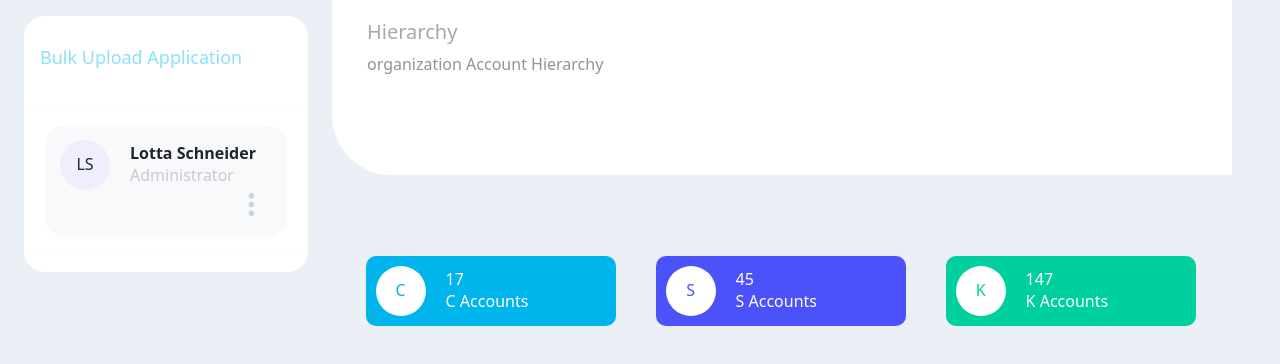
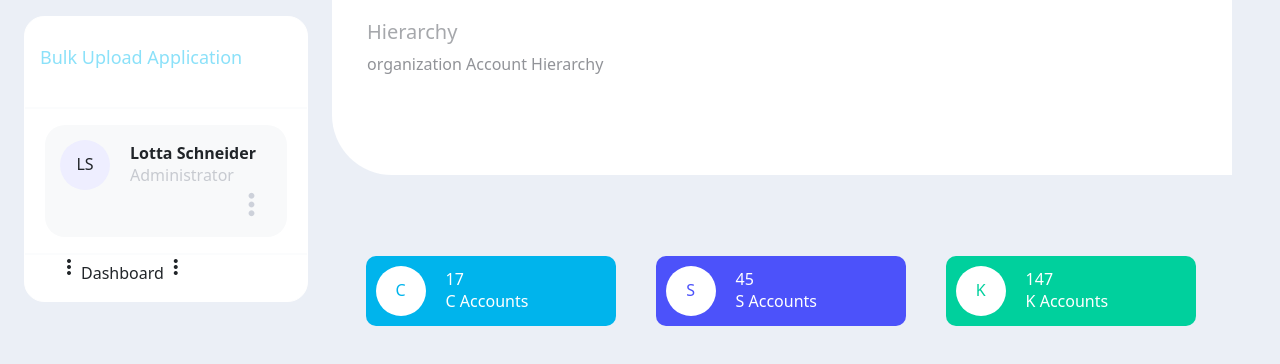
Before and after one commit to sagacity-monika-bandgar/angular-ivy-2w735q, an Angular app: page / in a window 1280 px wide. Shown: the top 364 px of the page. Built offline with nearby package versions, Linux system fonts and the light colour scheme.

Commit message:
1 file modified

```diff
--- a/src/app/app.component.html
+++ b/src/app/app.component.html
@@ -15,11 +15,13 @@
         </ul>
       </div>
       <div class="menu-wrapper">
-         <ul>
-            <li>
-
-            </li>
-         </ul>
+        <ul>
+          <li>
+            <span class="material-icons"> more_vert </span>
+            <span class="">Dashboard</span>
+            <span class="material-icons"> more_vert </span>
+          </li>
+        </ul>
       </div>
 
       <!-- <div class="user-info-wrapper">
```
